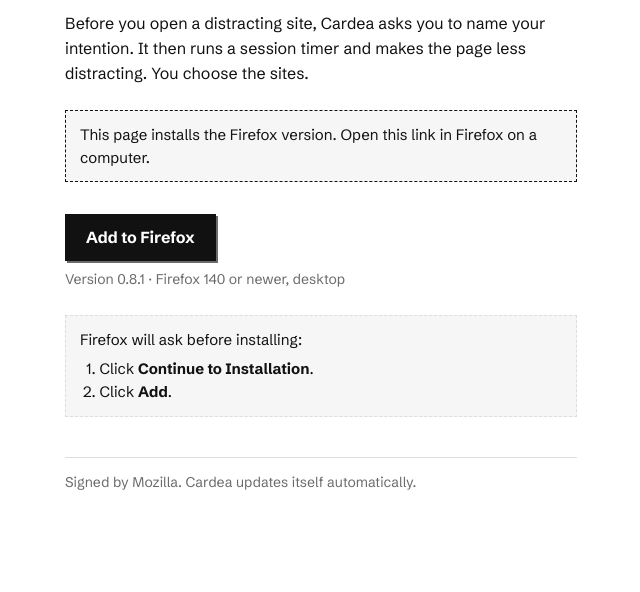
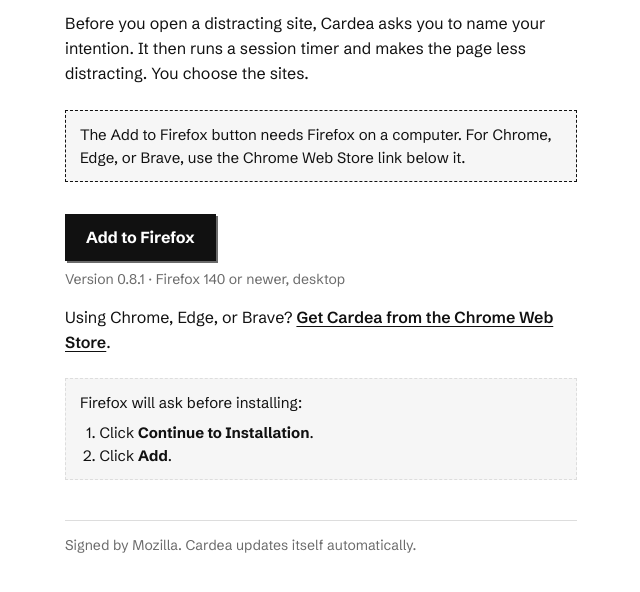
Before and after one commit to AndrewBroz/cardea-releases, a plain HTML site: page index.html in a window 1280 px wide. Shown: the part 172-764 px from the top of the page, without its empty margins (319-959 px from the left). Drawn offline with Linux system fonts and the light colour scheme.

Commit message:
Install page: link the Chrome Web Store listing
Co-Authored-By: Claude Opus 5.5 <noreply@anthropic.com>

```diff
--- a/index.html
+++ b/index.html
@@ -8,7 +8,7 @@
     <meta name="viewport" content="width=device-width, initial-scale=1" />
     <!-- Unlisted: shared by link, kept out of search results. -->
     <meta name="robots" content="noindex" />
-    <title>Cardea for Firefox</title>
+    <title>Cardea</title>
     <link rel="icon" href="icon-128.png" />
     <style>
       @font-face {
@@ -104,6 +104,15 @@
         color: var(--muted);
         font-size: 14px;
       }
+      .other a {
+        color: var(--fg);
+        font-weight: 600;
+        text-underline-offset: 3px;
+      }
+      .other a:focus-visible {
+        outline: 2px solid var(--fg);
+        outline-offset: 2px;
+      }
       .note {
         margin: 24px 0 0;
         padding: 12px 14px;
@@ -141,13 +150,18 @@
       </p>
 
       <p class="note emphasis" id="not-firefox" hidden>
-        This page installs the Firefox version. Open this link in Firefox on a computer.
+        The Add to Firefox button needs Firefox on a computer. For Chrome, Edge, or Brave,
+        use the Chrome Web Store link below it.
       </p>
 
       <div class="install">
         <a class="button" href="firefox/cardea.xpi">Add to Firefox</a>
       </div>
       <p class="meta">Version 0.8.1 · Firefox 140 or newer, desktop</p>
+      <p class="other">
+        Using Chrome, Edge, or Brave?
+        <a href="https://chromewebstore.google.com/detail/cardea/mhlgelddkoekpfmdlocbjeckogdkefpc">Get Cardea from the Chrome Web Store</a>.
+      </p>
 
       <div class="note">
         Firefox will ask before installing:
```
